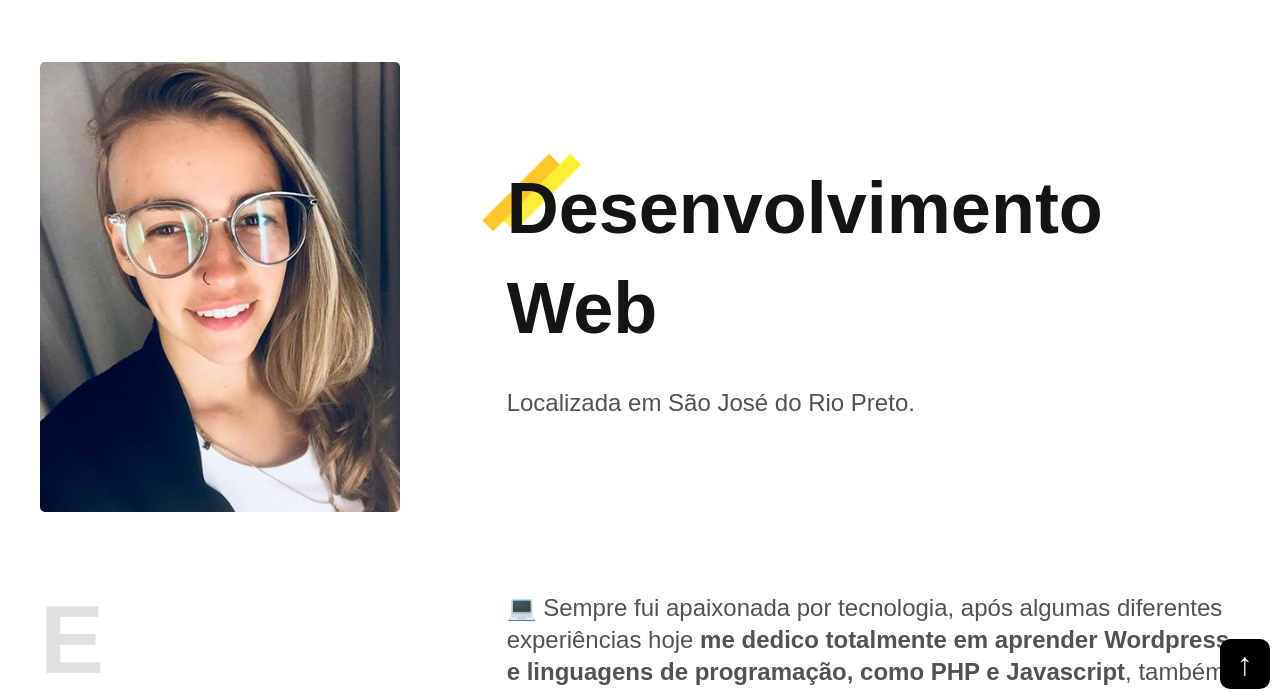
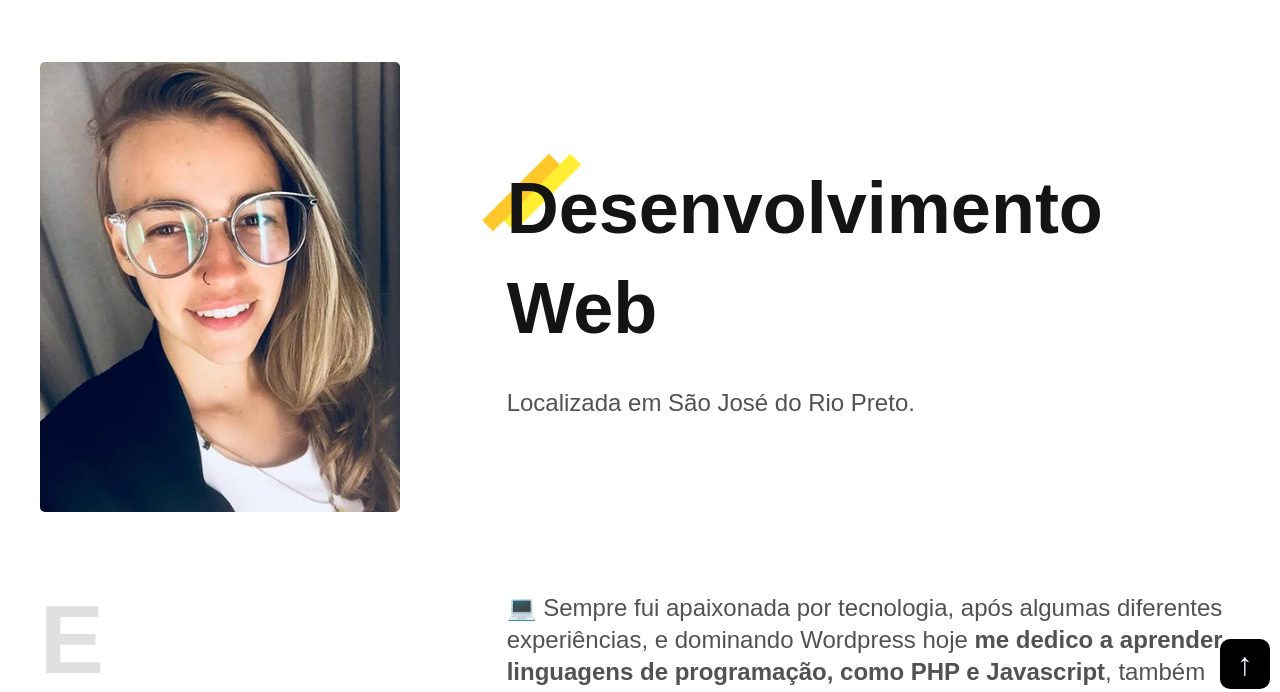
Before and after one commit to conchal/pag-apresentacao, a plain HTML site: page index.html in a window 1280 px wide. Shown: the part 101-793 px from the top of the page. Drawn offline with Linux system fonts and the light colour scheme.

Commit message:
Update index.html

```diff
--- a/index.html
+++ b/index.html
@@ -33,7 +33,7 @@
   <section class="experiencia" id="experiencia" aria-label="Experiência">
     <h2 class="subtitulo">Experiência</h2>
     <div>
-      <p class="experiencia-texto">💻 Sempre fui apaixonada por tecnologia, após algumas diferentes experiências hoje <b>me dedico totalmente em aprender Wordpress e linguagens de programação, como PHP e Javascript</b>, também com intuito em dominar <b>banco de dados</b> e <b>desenvolvimento web,</b> futuramente <b>aplicativos mobile</b>.</p>
+      <p class="experiencia-texto">💻 Sempre fui apaixonada por tecnologia, após algumas diferentes experiências, e dominando Wordpress hoje <b>me dedico a aprender linguagens de programação, como PHP e Javascript</b>, também com intuito em dominar <b>banco de dados</b> e <b>desenvolvimento web,</b> futuramente <b>aplicativos mobile</b>.</p>
 
       <div class="empresa">
         <span class="empresa-ano">2007 - 2009</span>
```
